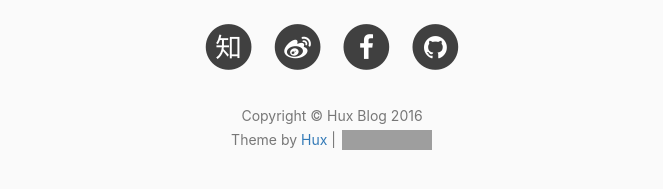
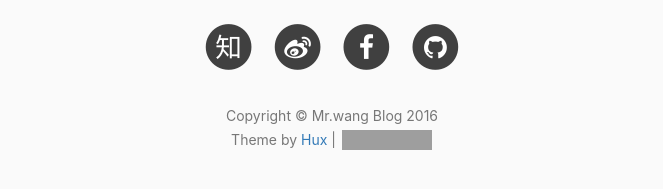
Before and after one commit to 565871712/565871712.github.com, a Jekyll site: the page built from portfolio/index.html, in a window 1280 px wide and 900 px high, scrolled down 4872 px. Shown: the part 659-848 px from the top of the window, without its empty margins (308-971 px from the left). Built offline with Jekyll 4.4.1, drawn with Linux system fonts in a browser that asks for light colours; nearby versions of some CDN libraries; comment, search, counter and statistics services are not loaded; some of the changed lines change nothing that is shown; grey boxes are pictures that could not be loaded.

Commit message:
配置文件修改

```diff
--- a/_config.yml
+++ b/_config.yml
@@ -1,10 +1,10 @@
 # Site settings
-title: Hux Blog
-SEOTitle: 黄玄的博客 | Hux Blog
+title: Mr.wang Blog
+SEOTitle: Mr.wang的博客 | wang Blog
 header-img: img/home-bg.jpg
-email: huxpro@gmail.com
-description: "关于前端与设计、黑客与画家 | 黄玄，Web & Mobile Lover，Front-End Engineer，UX Designer | 这里是 @Hux黄玄 的个人博客，与你一起发现更大的世界。"
-keyword: "黄玄, Hux黄玄, Hux, 鬼栈, huxpro, @huxpro, 黄玄的博客, Hux Blog, 博客, 个人网站, 互联网, 前端, 设计, 产品, 肖玉, Lynn, 肖玉的男朋友"
+email: 565871712@qq.com
+description: "关于前端与设计、黑客与画家 | 黄玄，Web & Mobile Lover，Front-End Engineer，UX Designer | 与你一起发现更大的世界。"
+keyword: "黄玄, Hux黄玄, Hux, 鬼栈, huxpro, @huxpro"
 url: "http://huangxuan.me"              # your host, for absolute URL
 baseurl: ""                             # for example, '/blog' if your blog hosted on 'host/blog'
 
```
